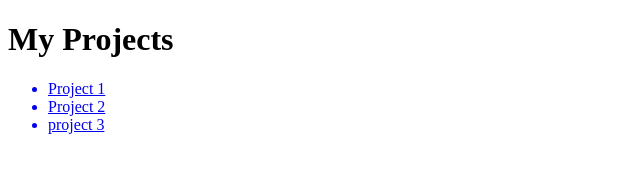
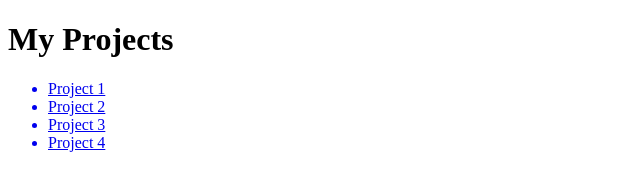
Before and after one commit to paradoxzer0/paradoxzer0.github.io, a plain HTML site: page index.html in a window 1280 px wide. Shown: the full height of the page, 0-640 px from the left. Drawn offline with Linux system fonts and the light colour scheme.

Commit message:
Update index.html

```diff
--- a/index.html
+++ b/index.html
@@ -11,7 +11,8 @@
   <ul>
     <a href="project1.html"><li>Project 1</li></a>
     <a href="project2.html"><li>Project 2</li></a>
-    <a href="project3.html"><li>project 3</li></a>
+    <a href="project3.html"><li>Project 3</li></a>
+    <a href="project4.html"><li>Project 4</li></a>
   </ul>
 
 </body>
```
